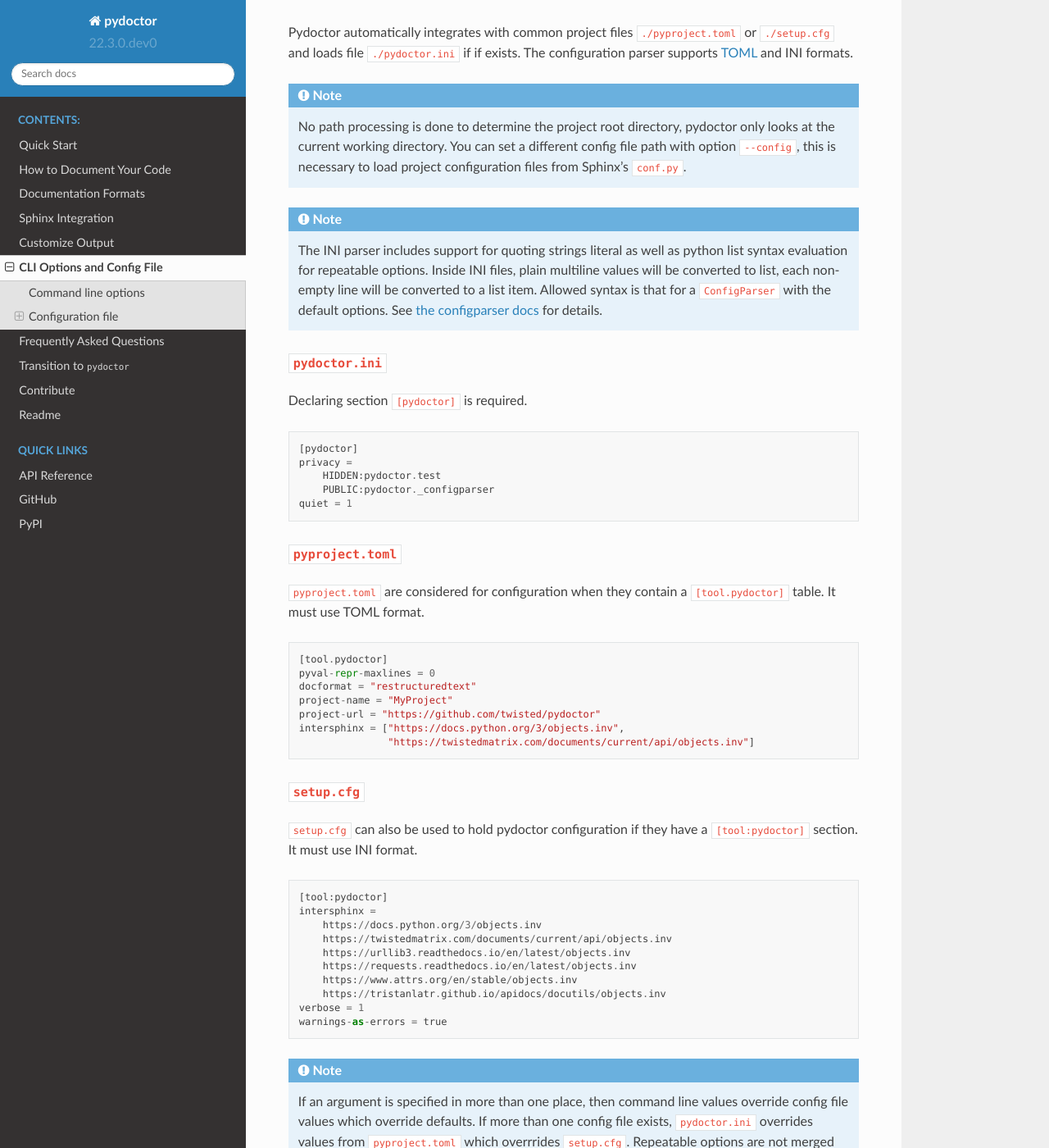
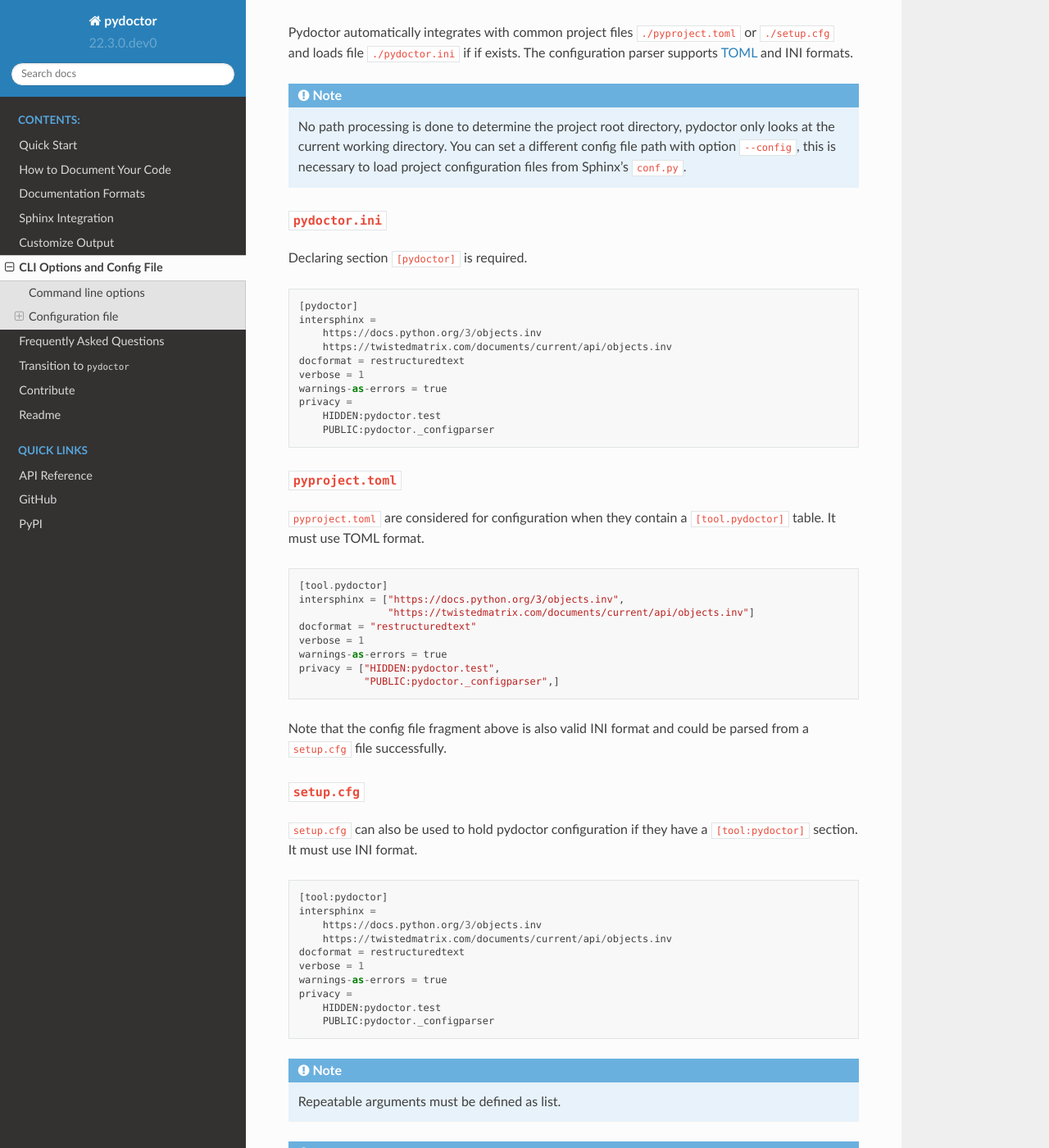
Before and after one commit to twisted/pydoctor, a Sphinx documentation site: the page built from docs/source/help.rst, in a window 1280 px wide and 1400 px high, scrolled down 489 px. Shown: the whole window at 82% size. Built offline with Sphinx 7.4.7 and the Read the Docs theme 2.0.0, drawn with Linux system fonts in a browser that asks for light colours; some of the changed text lies outside the part shown.

Commit message:
Rearrange config file docs

```diff
--- a/docs/source/conf.py
+++ b/docs/source/conf.py
@@ -59,6 +59,8 @@
 # Configure intersphinx magic
 intersphinx_mapping = {
     'twisted': ('https://twistedmatrix.com/documents/current/api/', None),
+    'configargparse': ('https://bw2.github.io/ConfigArgParse/', None),
+    'std': ('https://docs.python.org/3/', None),
 }
 
 # -- Options for HTML output -------------------------------------------------
--- a/docs/source/help.rst
+++ b/docs/source/help.rst
@@ -23,11 +23,6 @@
 .. note:: No path processing is done to determine the project root directory, pydoctor only looks at the current working directory.
     You can set a different config file path with option ``--config``, this is necessary to load project configuration files from Sphinx's ``conf.py``.
 
-.. note::
-    The INI parser includes support for quoting strings literal as well as python list syntax evaluation for repeatable options.
-    Inside INI files, plain multiline values will be converted to list, each non-empty line will be converted to a list item.
-    Allowed syntax is that for a ``ConfigParser`` with the default options. See `the configparser docs <https://docs.python.org/3/library/configparser.html>`_ for details.
-
 ``pydoctor.ini``
 ^^^^^^^^^^^^^^^^
 
@@ -36,10 +31,15 @@
 ::
 
     [pydoctor]
+    intersphinx =
+        https://docs.python.org/3/objects.inv
+        https://twistedmatrix.com/documents/current/api/objects.inv
+    docformat = restructuredtext
+    verbose = 1
+    warnings-as-errors = true
     privacy =
         HIDDEN:pydoctor.test
         PUBLIC:pydoctor._configparser
-    quiet = 1
 
 ``pyproject.toml``
 ^^^^^^^^^^^^^^^^^^
@@ -49,12 +49,15 @@
 ::
 
     [tool.pydoctor]
-    pyval-repr-maxlines = 0
-    docformat = "restructuredtext"
-    project-name = "MyProject"
-    project-url = "https://github.com/twisted/pydoctor"
     intersphinx = ["https://docs.python.org/3/objects.inv",
                    "https://twistedmatrix.com/documents/current/api/objects.inv"]
+    docformat = "restructuredtext"
+    verbose = 1
+    warnings-as-errors = true
+    privacy = ["HIDDEN:pydoctor.test",
+               "PUBLIC:pydoctor._configparser",]
+
+Note that the config file fragment above is also valid INI format and could be parsed from a ``setup.cfg`` file successfully.
 
 ``setup.cfg``
 ^^^^^^^^^^^^^
@@ -67,15 +70,24 @@
     intersphinx =
         https://docs.python.org/3/objects.inv
         https://twistedmatrix.com/documents/current/api/objects.inv
-        https://urllib3.readthedocs.io/en/latest/objects.inv
-        https://requests.readthedocs.io/en/latest/objects.inv
-        https://www.attrs.org/en/stable/objects.inv
-        https://tristanlatr.github.io/apidocs/docutils/objects.inv
+    docformat = restructuredtext
     verbose = 1
     warnings-as-errors = true
+    privacy =
+        HIDDEN:pydoctor.test
+        PUBLIC:pydoctor._configparser
+
+.. Note:: Repeatable arguments must be defined as list.
 
 .. Note:: If an argument is specified in more than one place,
     then command line values override config file values which override defaults.
     If more than one config file exists, ``pydoctor.ini`` overrides values from
     ``pyproject.toml`` which overrrides ``setup.cfg``. Repeatable options are not
     merged together, there are overriden as well.
+
+.. note::
+    The INI parser behaves like :py:class:`configargparse:configargparse.ConfigparserConfigFileParser` in addition that it
+    converts plain multiline values to list, each non-empty line will be converted to a list item.
+    If for some reason you need newlines in a string value, just tripple quote your string like you would do in python.
+
+    Allowed syntax is that for a :py:class:`std:configparser.ConfigParser` with the default options.
```
